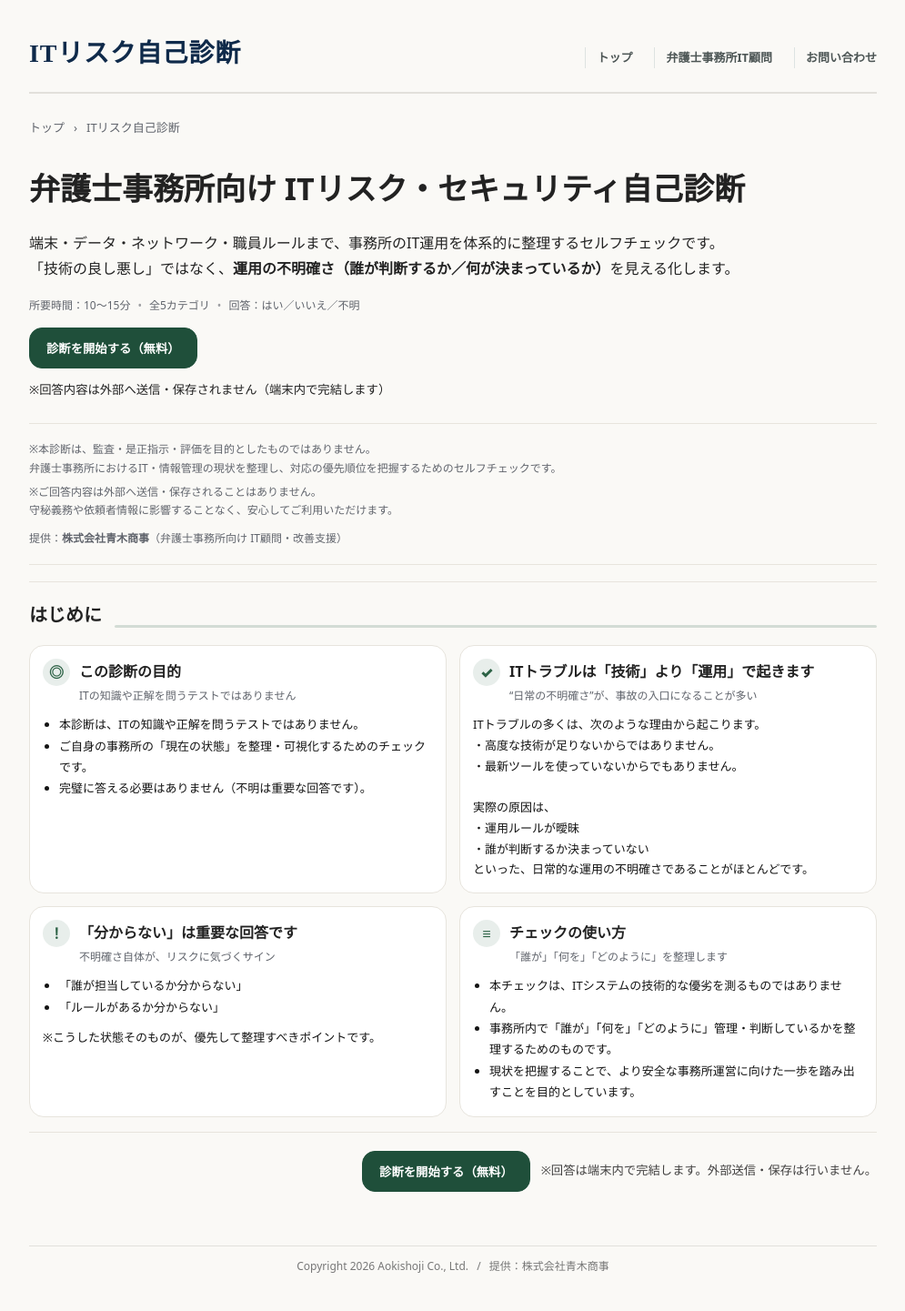
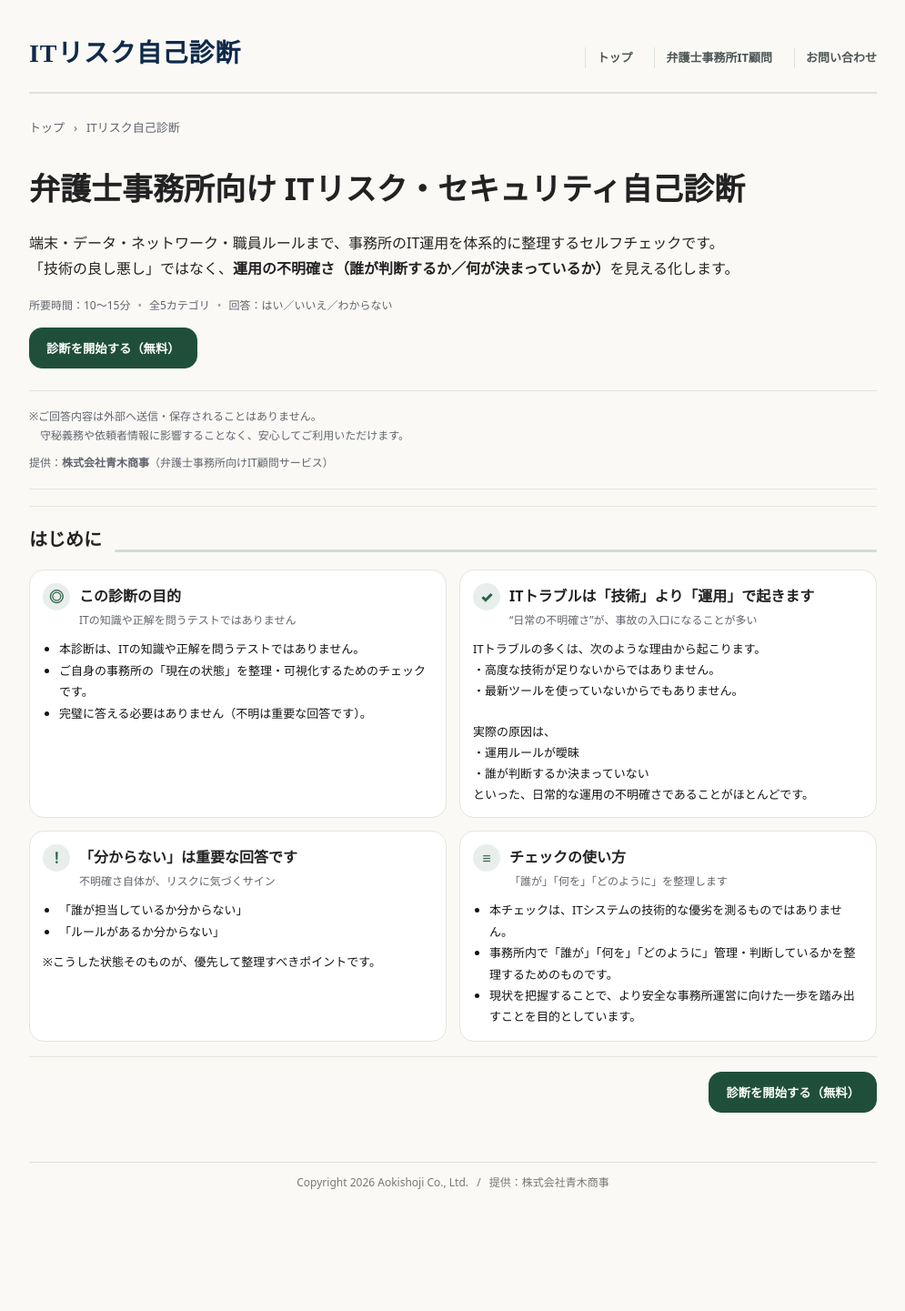
Before and after one commit to komatsu-lab-aoki/security_check, a Flask app: page /check in a window 1280 px wide. Shown: the whole page at 91% size, without its empty margins (142-1137 px from the left). After the commit the page ends 1307 px from the top, so only its background shows below. Run offline with Flask 3, Linux system fonts and the light colour scheme.

Commit message:
SEO対策

```diff
--- a/templates/result.html
+++ b/templates/result.html
@@ -192,8 +192,8 @@
 
 <div class="page-note">
   <p>※本診断は監査・評価ではありません。現状整理と優先順位付けのためのセルフチェックです。</p>
-  <p>※※ご回答内容は外部へ送信・保存されることはありません。<br>
-    「PDFをダウンロード」からデータの保存をおすすめいたします。</p>
+  <p>※ご回答内容は外部へ送信・保存されることはありません。<br>
+    　「PDFをダウンロード」からデータの保存をおすすめいたします。</p>
 </div>
 
 {% endblock %}
--- a/templates/start.html
+++ b/templates/start.html
@@ -25,7 +25,7 @@
     <span class="dot">•</span>
     <span>全{{ total_sections }}カテゴリ</span>
     <span class="dot">•</span>
-    <span>回答：はい／いいえ／不明</span>
+    <span>回答：はい／いいえ／わからない</span>
   </div>
 
   {# ▼ すぐ開始したい人向け（ファーストCTA） #}
@@ -33,27 +33,18 @@
     <form method="post" action="{{ url_for('start') }}">
       <button class="btn primary btn-hero" type="submit">診断を開始する（無料）</button>
     </form>
-    <div class="hero-cta-note" style="margin-top: 8px;">
-      <small>
-        ※回答内容は外部へ送信・保存されません（端末内で完結します）
-      </small>
-    </div>
   </div>
 </header>
 
 <div class="page-note">
   <p>
-    ※本診断は、監査・是正指示・評価を目的としたものではありません。<br>
-    弁護士事務所におけるIT・情報管理の現状を整理し、対応の優先順位を把握するためのセルフチェックです。
-  </p>
-  <p>
     ※ご回答内容は外部へ送信・保存されることはありません。<br>
-    守秘義務や依頼者情報に影響することなく、安心してご利用いただけます。
+  　守秘義務や依頼者情報に影響することなく、安心してご利用いただけます。
   </p>
 
   {# ▼ 指名＆信頼（運営者明示） #}
   <p style="margin-top: 10px;">
-    提供：<strong>株式会社青木商事</strong>（弁護士事務所向け IT顧問・改善支援）
+    提供：<strong>株式会社青木商事</strong>（弁護士事務所向けIT顧問サービス）
   </p>
 </div>
 
@@ -137,9 +128,6 @@
     <form method="post" action="{{ url_for('start') }}">
       <button class="btn primary btn-hero" type="submit">診断を開始する（無料）</button>
     </form>
-    <p style="margin-top: 10px; opacity: .85;">
-      <small>※回答は端末内で完結します。外部送信・保存は行いません。</small>
-    </p>
   </div>
 </section>
 
```
